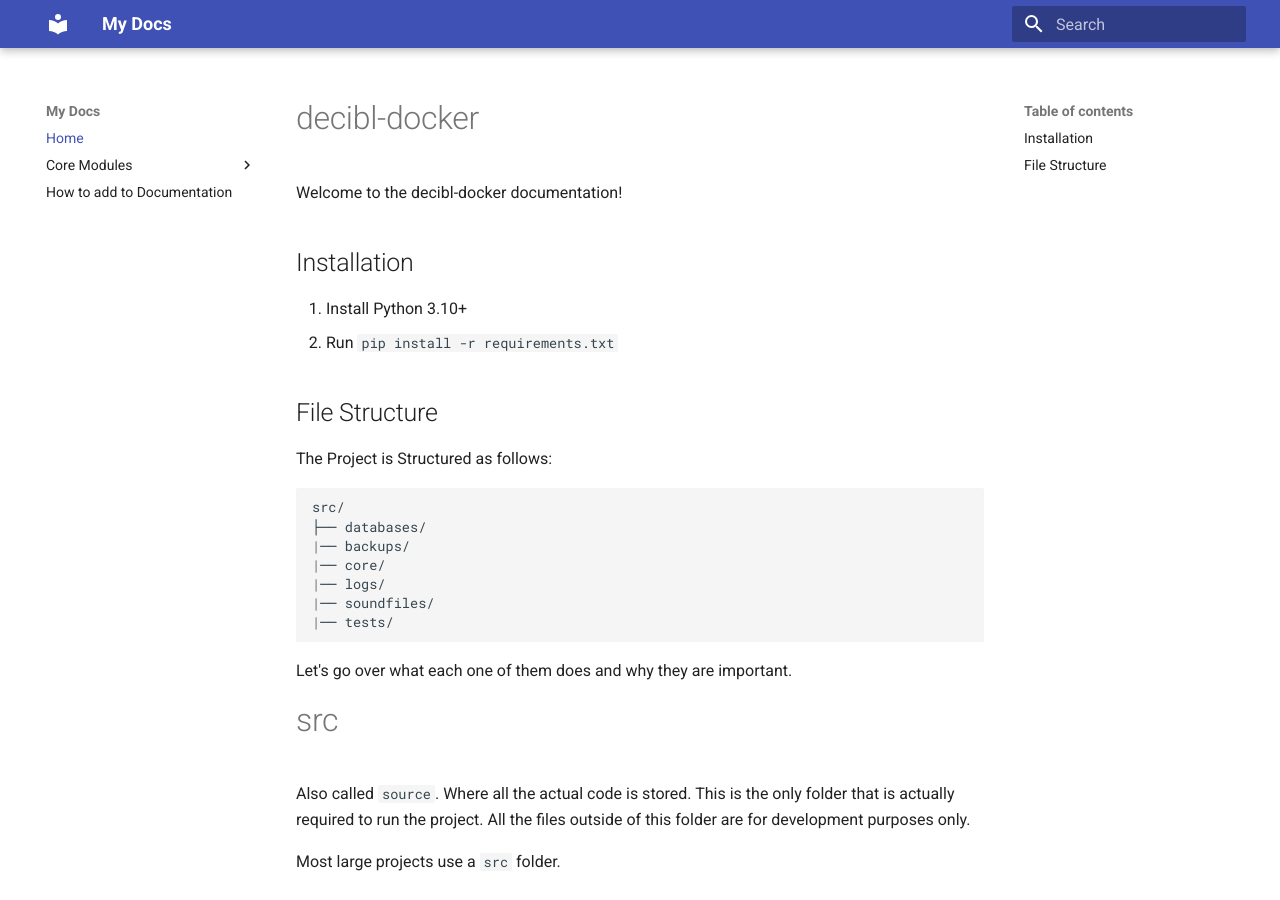
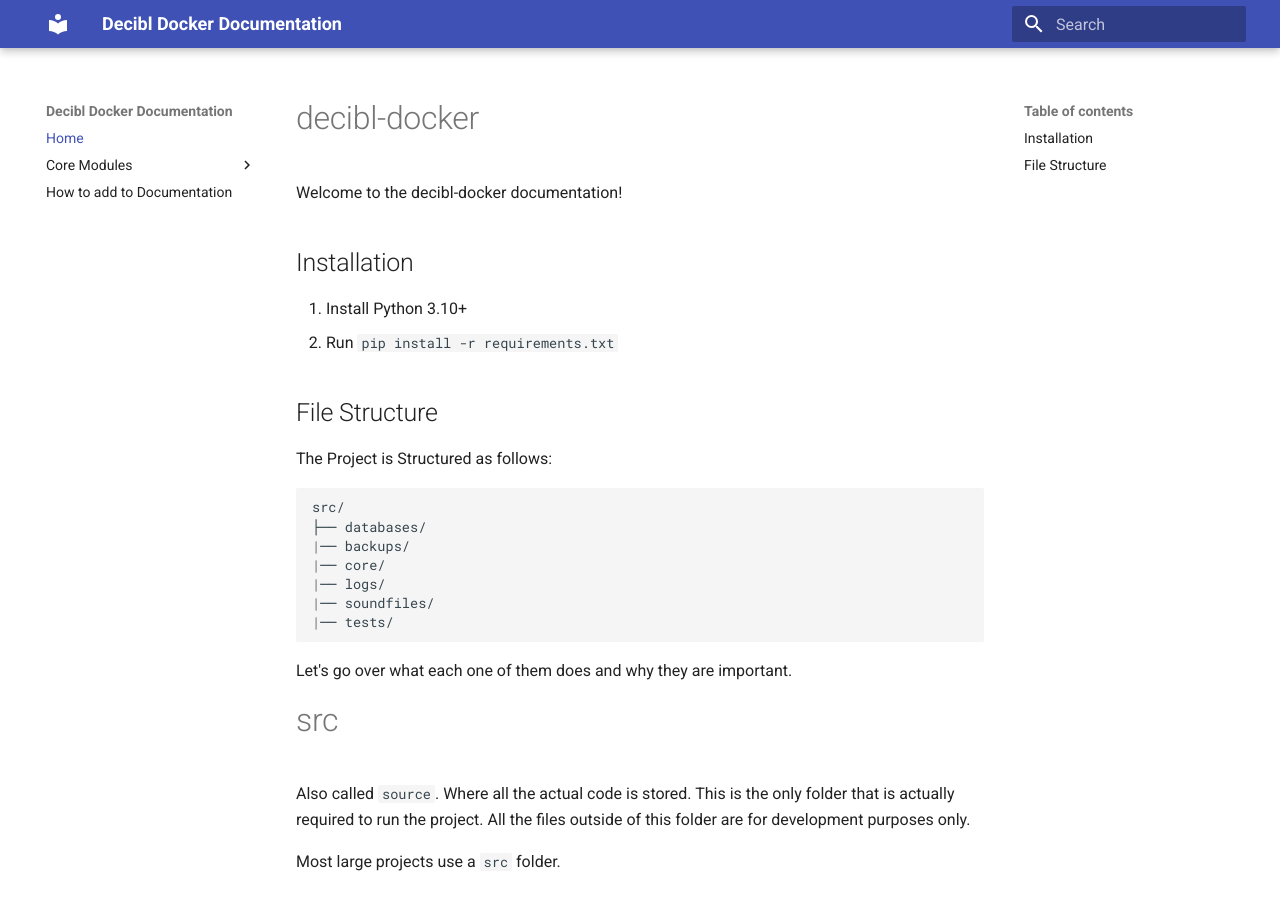
Before and after one commit to decibl/decibl-docker, an MkDocs documentation site: the page built from docs/index.md, in a window 1280 px wide and 900 px high. Built offline with MkDocs 1.6.1 and Material for MkDocs 9.7.7, drawn with Linux system fonts in a browser that asks for light colours.

Commit message:
Update mkdocs.yml

```diff
--- a/mkdocs.yml
+++ b/mkdocs.yml
@@ -1,4 +1,4 @@
-site_name: My Docs
+site_name: Decibl Docker Documentation
 theme:
   name: material
 
```
